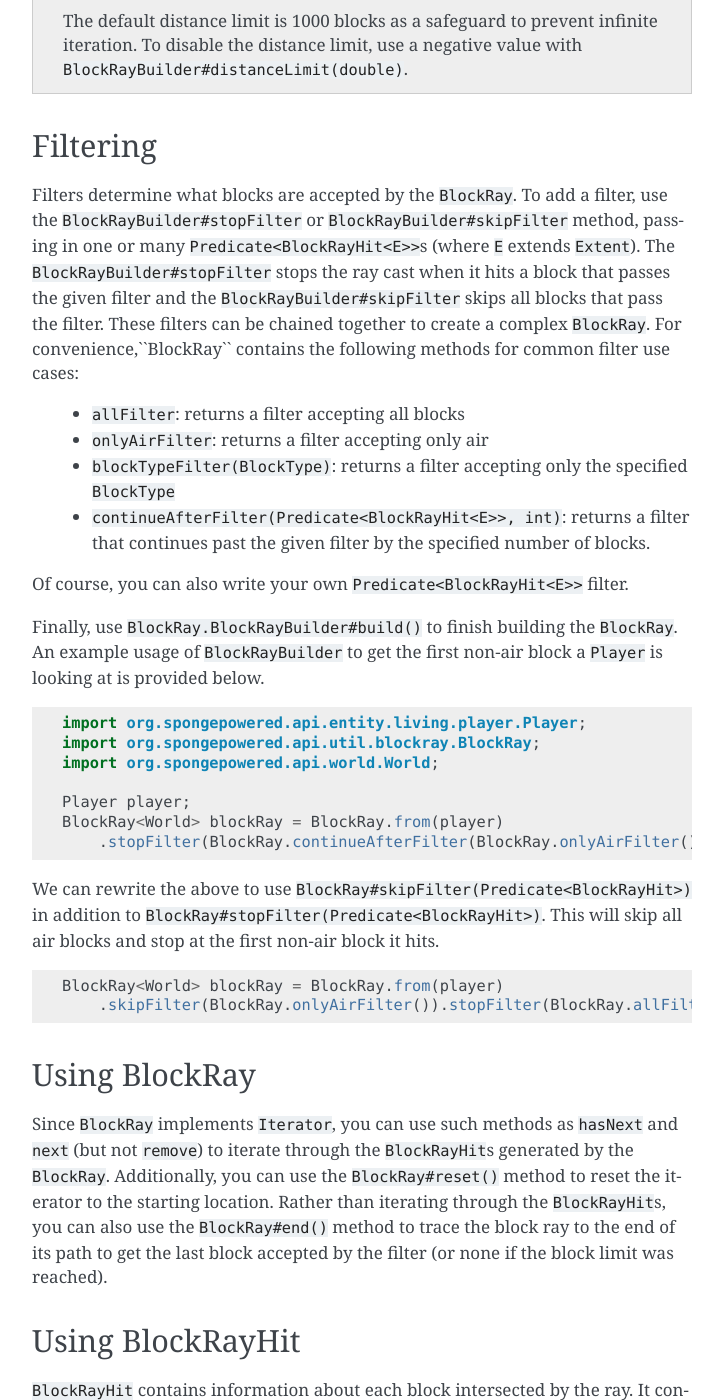
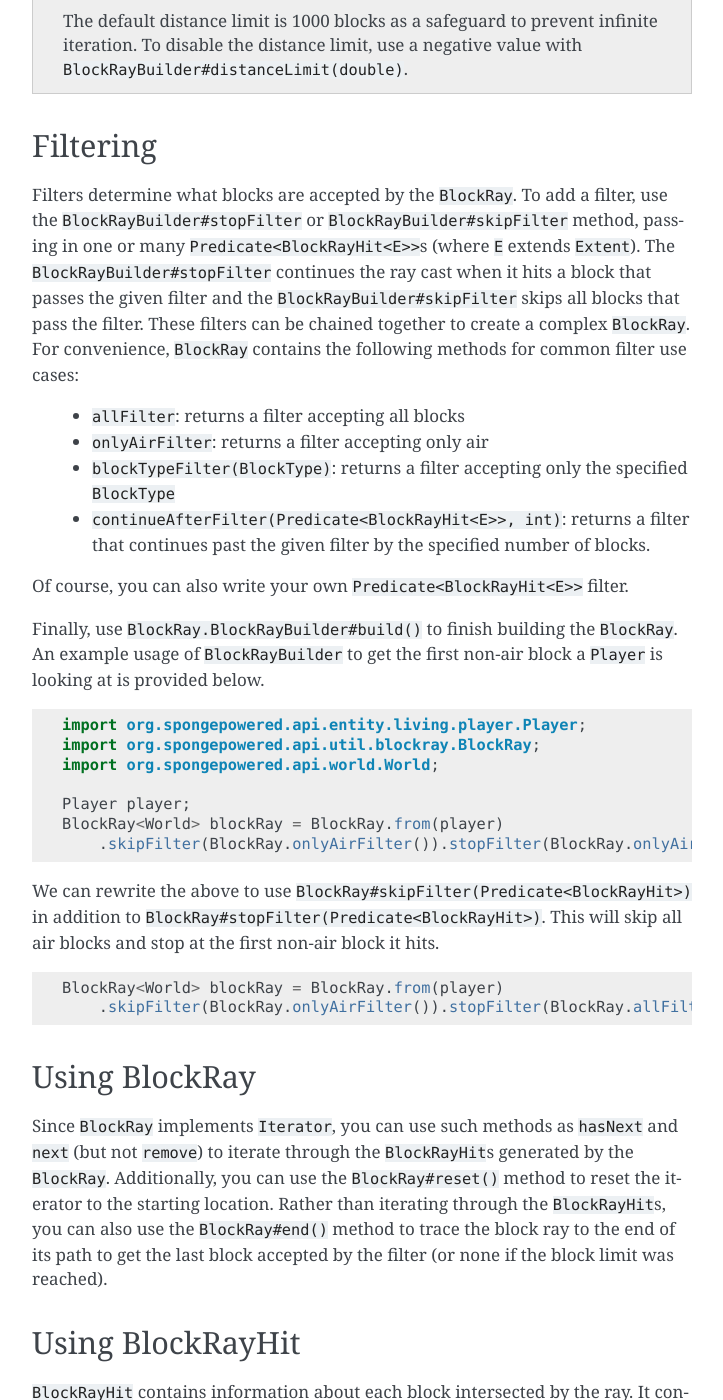
Before and after one commit to SpongePowered/SpongeDocs, a Sphinx documentation site: the page built from source/plugin/ray-tracing.rst, in a window 1280 px wide and 1400 px high, scrolled down 753 px. Shown: the whole window, without its empty margins (388-1111 px from the left). Built offline with Sphinx 7.4.7, drawn with Linux system fonts in a browser that asks for light colours; pages that are not in the unit, such as notebooks, are missing from menus; cross-references to code outside the pages are shown as plain code.

Commit message:
stopFilter() method continues ray casting
Update Ray Tracing documentation to state that the stopFilter()
method continues a ray cast instead of stopping it. The code block is
corrected as well. The page is also updated to correct spacing and
line length issues.

Signed-off-by: Grauldon <17791090+Grauldon@users.noreply.github.com>

  Changes to be committed:
 	modified:   ray-tracing.rst

```diff
--- a/source/plugin/ray-tracing.rst
+++ b/source/plugin/ray-tracing.rst
@@ -38,10 +38,11 @@ Filtering
 =========
 
 Filters determine what blocks are accepted by the ``BlockRay``. To add a filter, use the ``BlockRayBuilder#stopFilter``
-or ``BlockRayBuilder#skipFilter`` method, passing in one or many ``Predicate<BlockRayHit<E>>``\ s (where ``E`` extends ``Extent``). The ``BlockRayBuilder#stopFilter`` stops the ray cast when it hits a block that passes the given filter
-and the ``BlockRayBuilder#skipFilter`` skips all blocks that pass the filter. These filters can be chained together
-to create a complex ``BlockRay``.
-For convenience,``BlockRay`` contains the following methods for common filter use cases:
+or ``BlockRayBuilder#skipFilter`` method, passing in one or many ``Predicate<BlockRayHit<E>>``\ s (where ``E`` extends
+``Extent``). The ``BlockRayBuilder#stopFilter`` continues the ray cast when it hits a block that passes the given
+filter and the ``BlockRayBuilder#skipFilter`` skips all blocks that pass the filter. These filters can be chained
+together to create a complex ``BlockRay``. For convenience, ``BlockRay`` contains the following methods for common
+filter use cases:
 
  * ``allFilter``: returns a filter accepting all blocks
  * ``onlyAirFilter``: returns a filter accepting only air
@@ -62,7 +63,7 @@ Finally, use :javadoc:`BlockRay.BlockRayBuilder#build()` to finish building the
 
     Player player;
     BlockRay<World> blockRay = BlockRay.from(player)
-        .stopFilter(BlockRay.continueAfterFilter(BlockRay.onlyAirFilter(), 1)).build();
+        .skipFilter(BlockRay.onlyAirFilter()).stopFilter(BlockRay.onlyAirFilter()).build();
 
 We can rewrite the above to use ``BlockRay#skipFilter(Predicate<BlockRayHit>)`` in addition to
 ``BlockRay#stopFilter(Predicate<BlockRayHit>)``. This will skip all air blocks and stop at the first non-air block it
```
